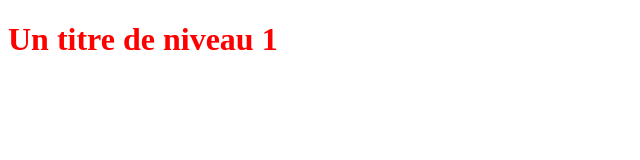
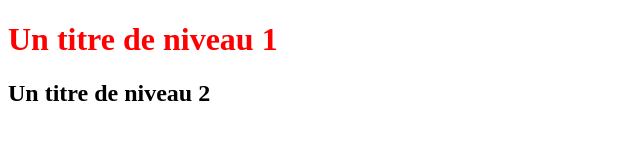
Before and after one commit to Wylogee/OpenClassrommProject, a plain HTML site: page index.html in a window 1280 px wide. Shown: the whole page, without its empty margins (0-640 px from the left). Drawn offline with Linux system fonts and the light colour scheme.

Commit message:
Ajout d'un titre H2

```diff
--- a/index.html
+++ b/index.html
@@ -9,5 +9,6 @@
 </head>
 <body>
     <h1>Un titre de niveau 1</h1>
+    <h2>Un titre de niveau 2 </h2>
 </body>
 </html>
```
